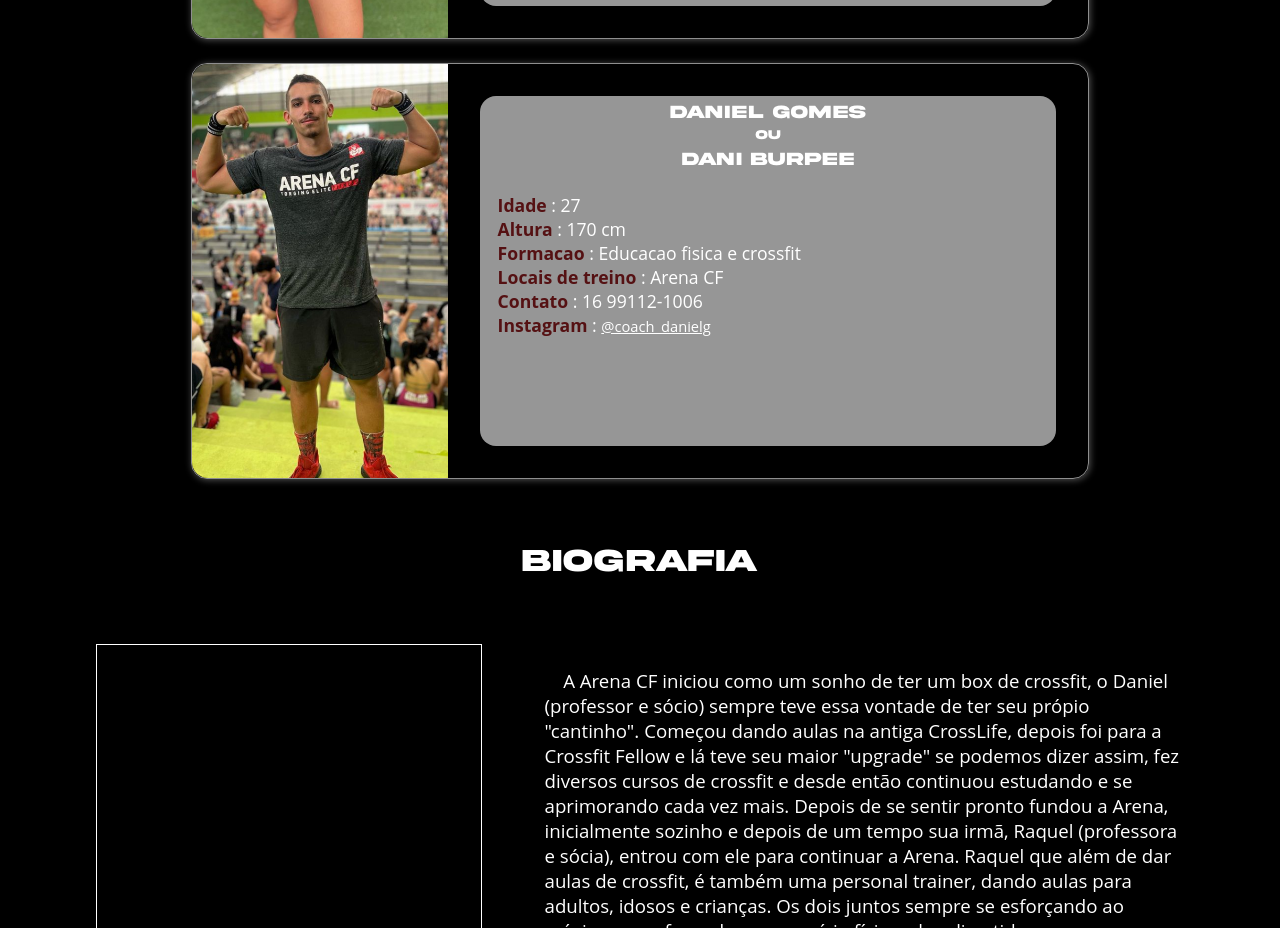
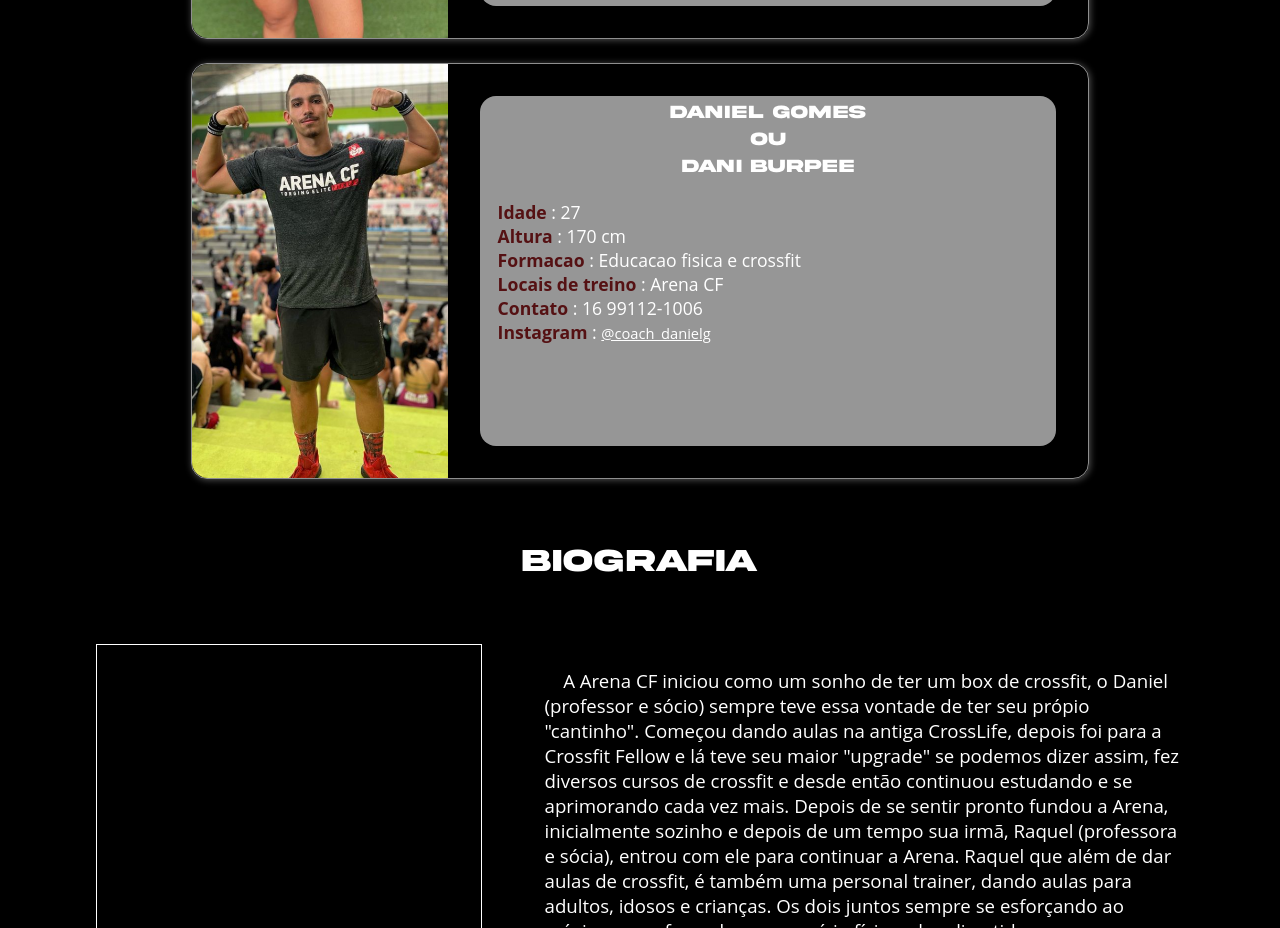
Before and after one commit to GuiFxFarias/ArenaCF, a React (Create React App) app in the folder arena/: page / in a window 1280 px wide. Shown: the part 1700-2628 px from the top of the page. Built offline with nearby package versions, Linux system fonts and the light colour scheme.

Commit message:
fix tittle

```diff
--- a/arena/src/components/pages/HomePage.jsx
+++ b/arena/src/components/pages/HomePage.jsx
@@ -159,8 +159,8 @@ function HomePage() {
               <div className="picTeacher T2"></div>
               <div className="textTeacher">
                 <h1 className="name n1">Daniel Gomes</h1>
-                <h2>ou</h2>
-                <h1 className="name">Dani burpee</h1>
+                <h3>ou</h3>
+                <h3 className="name">Dani burpee</h3>
                 <ul className="biography">
                   <li>
                     <strong>Idade</strong> : 27
--- a/arena/src/components/pages/Movimentos.jsx
+++ b/arena/src/components/pages/Movimentos.jsx
@@ -3,7 +3,9 @@ import "./MovimentosPageCss.css"
 function Movimentos() {
   return (
     <>
-      <h1>Movimentos</h1>
+      <main className="movimentosPagr">
+
+      </main>
     </>
   );
 }
```
